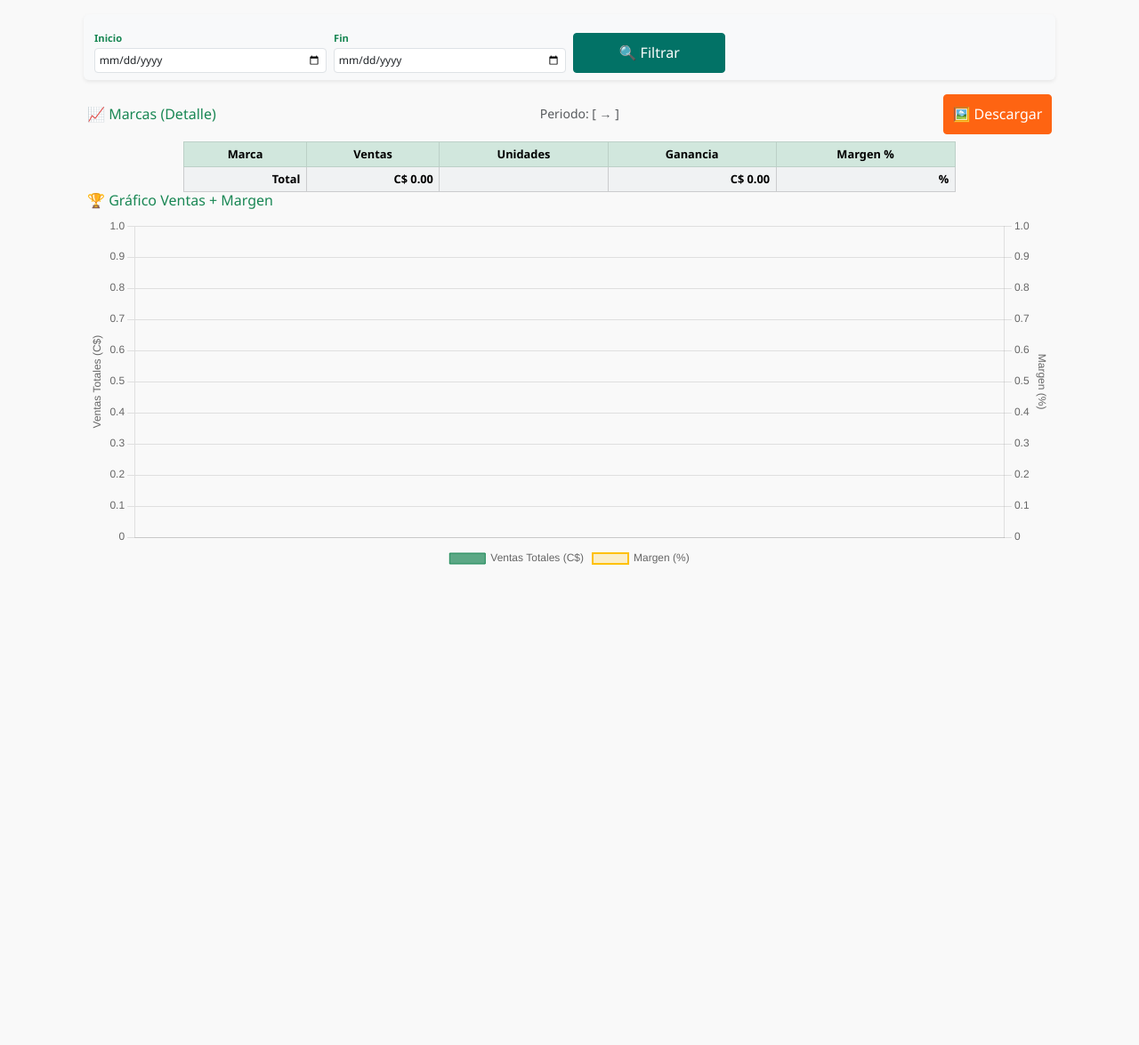
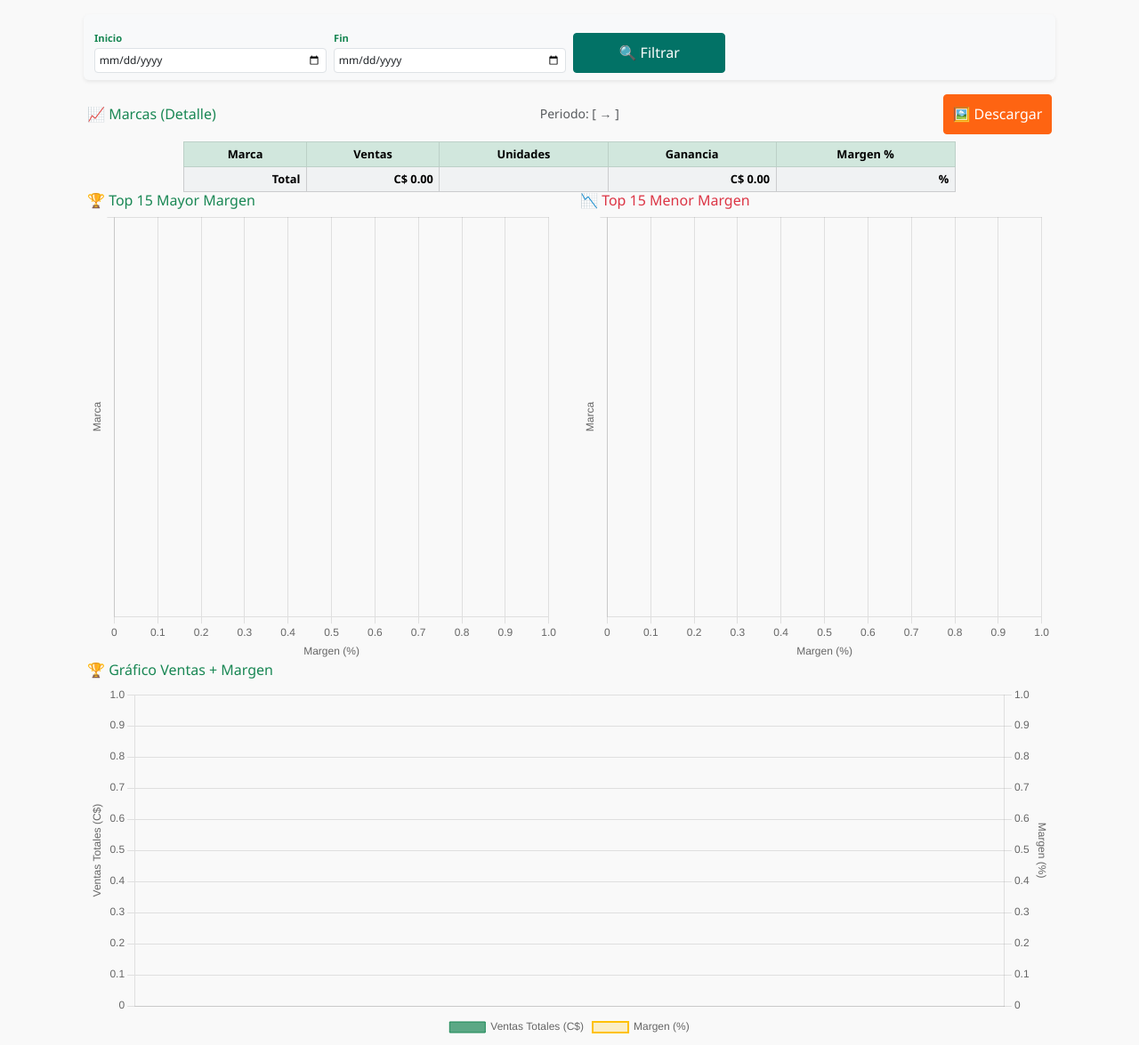
Before and after one commit to estadisticascms/sistema_flask, a Flask app: template templates/reporte_top_marcas.html in a window 1280 px wide. Shown: the part 71-1246 px from the top of the page at 89% size. Before the commit the page ends 706 px from the top, so only its background shows below. Run offline with Flask 3, Linux system fonts and the light colour scheme; the template is opened without the code that fills it, so the values that code supplies are empty.

Commit message:
Actualización de ventasperdidas Y TOP MARCAS

```diff
--- a/router/ventas_perdidas.py
+++ b/router/ventas_perdidas.py
@@ -48,6 +48,7 @@ def ventas_perdidas():
     fecha_inicio = request.args.get("fecha_inicio", "")
     fecha_fin = request.args.get("fecha_fin", "")
 
+
     conn = get_connection()
     cursor = conn.cursor(dictionary=True)
 
@@ -70,8 +71,9 @@ def ventas_perdidas():
     cursor.execute(query, tuple(params))
     registros = cursor.fetchall()
 
+    cursor = conn.cursor(dictionary=True)
     cursor.execute("SELECT DISTINCT nomb_vendedor FROM ventas_perdidas ORDER BY nomb_vendedor")
-    vendedores = [row["nomb_vendedor"] for row in cursor.fetchall()]
+    vendedores = cursor.fetchall()
 
     cursor.close()
     conn.close()
--- a/templates/reporte_top_marcas.html
+++ b/templates/reporte_top_marcas.html
@@ -58,6 +58,18 @@
     </table>
 
     <!-- Gráfico -->
+    <!-- Gráfico Top 15 mayor margen -->
+    <div class="row">
+    <div class="col-md-6">
+        <h6 class="text-success">🏆 Top 15 Mayor Margen</h6>
+        <canvas id="graficoTopMayor" style="height:100%; max-height:500px; width:100%;"></canvas>
+    </div>
+    <div class="col-md-6">
+        <h6 class="text-danger">📉 Top 15 Menor Margen</h6>
+        <canvas id="graficoTopMenor" style="height:100%; max-height:500px; width:100%;"></canvas>
+    </div>
+    </div>
+
     <h6 class="text-success">🏆 Gráfico Ventas + Margen</h6>
     <canvas id="graficoDetalle" style="height:100%; max-height:400px; width:100%;"></canvas>
 </div>
@@ -115,7 +127,58 @@ document.getElementById("btnDescargarDetalle").addEventListener("click", () => {
         link.click();
     });
 });
+// Gráfico Top 15 mayor margen (horizontal)
+new Chart(document.getElementById('graficoTopMayor').getContext('2d'), {
+    type: 'bar',
+    data: {
+        labels: [{% for r in top_mayor %}'{{ r.Marca }}',{% endfor %}],
+        datasets: [{
+            label: 'Margen (%)',
+            data: [{% for r in top_mayor %}{{ r.MargenPorcentaje or 0 }},{% endfor %}],
+            backgroundColor: 'rgba(25, 135, 84, 0.7)',
+            borderColor: 'rgba(25, 135, 84, 1)',
+            borderWidth: 1
+        }]
+    },
+    options: {
+        indexAxis: 'y', // orientación horizontal
+        responsive: true,
+        maintainAspectRatio: false,
+        plugins: { legend: { display: false } },
+        scales: {
+            x: { beginAtZero: true, title: { display: true, text: 'Margen (%)' } },
+            y: { title: { display: true, text: 'Marca' } }
+        }
+    }
+});
+
+// Gráfico Top 15 menor margen (horizontal)
+new Chart(document.getElementById('graficoTopMenor').getContext('2d'), {
+    type: 'bar',
+    data: {
+        labels: [{% for r in top_menor %}'{{ r.Marca }}',{% endfor %}],
+        datasets: [{
+            label: 'Margen (%)',
+            data: [{% for r in top_menor %}{{ r.MargenPorcentaje or 0 }},{% endfor %}],
+            backgroundColor: 'rgba(220, 53, 69, 0.7)',
+            borderColor: 'rgba(220, 53, 69, 1)',
+            borderWidth: 1
+        }]
+    },
+    options: {
+        indexAxis: 'y', // orientación horizontal
+        responsive: true,
+        maintainAspectRatio: false,
+        plugins: { legend: { display: false } },
+        scales: {
+            x: { beginAtZero: true, title: { display: true, text: 'Margen (%)' } },
+            y: { title: { display: true, text: 'Marca' } }
+        }
+    }
+});
+
 </script>
+
 
 <style>
 .compact-table td, .compact-table th {
```
Also changed, not shown: router/reporte_top_marcas.py (+11 -2 lines).
